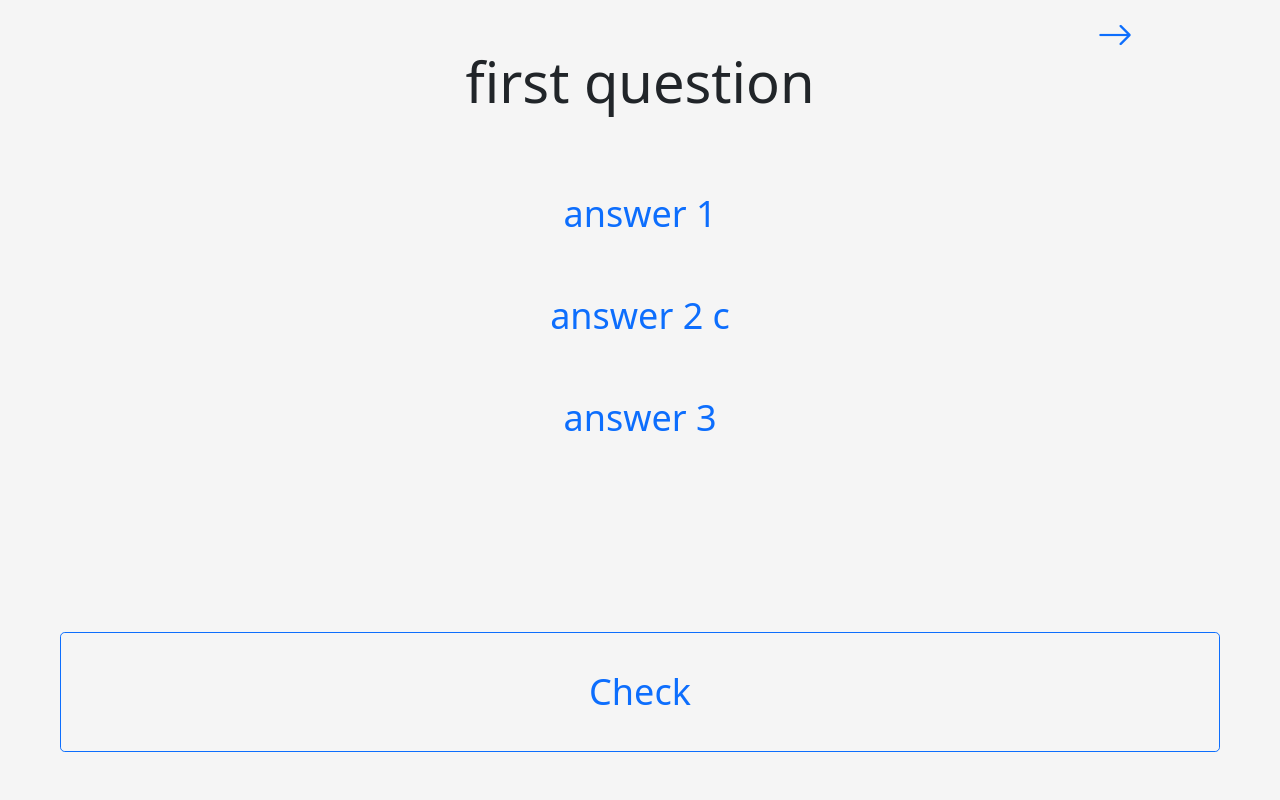
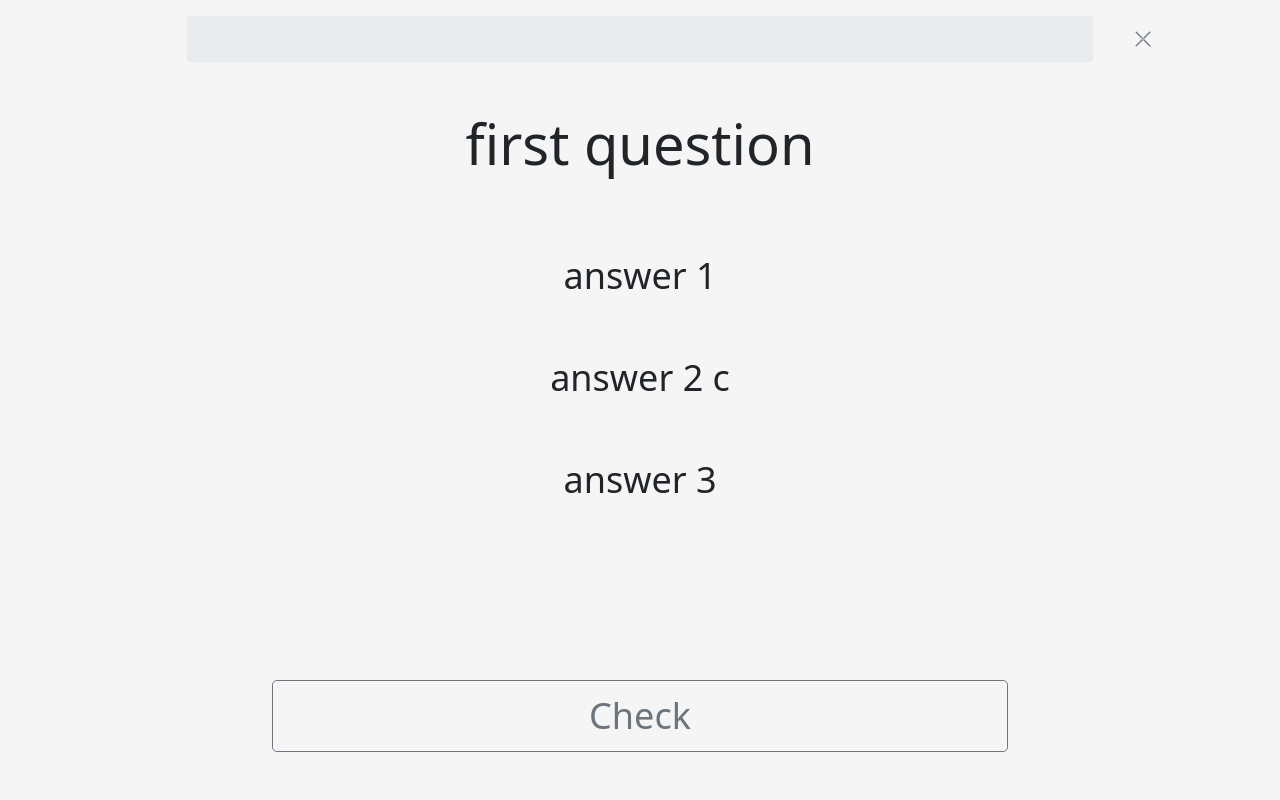
Before and after one commit to ramiboutas/englishquiz, a Django app: a page that uses templates/question_detail.html in a window 1280 px wide. Run offline with Django 4.2, Linux system fonts and the light colour scheme; data comes from the database, SQL or seed files in the repository; some libraries are stand-ins or nearby versions.

Commit message:
question detail page improved

```diff
--- a/quiz/models.py
+++ b/quiz/models.py
@@ -25,6 +25,9 @@ class Lection(models.Model):
     name = models.CharField(max_length=64)
     slug = models.SlugField(blank=True, unique=True)
 
+    # def get_number_of_questions(self):
+    #     return self.question_set.all().count()
+
     def get_first_question(self):
         return self.question_set.all().first()
 
@@ -46,6 +49,9 @@ class Question(models.Model):
 
     def check_answer_url(self):
         return reverse('check_answer', kwargs={'slug_quiz': self.lection.quiz.slug, 'slug_lection': self.lection.slug, 'id_question': self.id})
+
+    def update_progress_bar_url(self):
+        return reverse('update_progress_bar', kwargs={'slug_quiz': self.lection.quiz.slug, 'slug_lection': self.lection.slug, 'id_question': self.id})
 
     def is_first(self):
         return self.__class__.objects.all().first() == self
--- a/quiz/urls.py
+++ b/quiz/urls.py
@@ -9,5 +9,6 @@ urlpatterns = [
 
     # htmx
     path('hx/quiz/<slug:slug_quiz>/<slug:slug_lection>/<int:id_question>/check-answer/',views.check_answer, name='check_answer'),
+    path('hx/quiz/<slug:slug_quiz>/<slug:slug_lection>/<int:id_question>/update-progress-bar/',views.update_progress_bar, name='update_progress_bar'),
 
 ]
--- a/quiz/views.py
+++ b/quiz/views.py
@@ -22,15 +22,18 @@ def question_detail(request, slug_quiz, slug_lection, id_question):
     quiz = get_object_or_404(Quiz, slug=slug_quiz)
     lection = get_object_or_404(Lection, slug=slug_lection, quiz=quiz)
     question = get_object_or_404(Question, id=id_question, lection=lection)
-    context ={'question': question}
+    questions = list(Question.objects.filter(lection=lection))
+    index = questions.index(question)
+    number_of_questions = questions.__len__()
+    progress_percentage = int(index*100/number_of_questions)
+    context ={'question': question, 'progress_percentage': progress_percentage}
     return render(request, 'question_detail.html', context)
 
 
-
 def check_answer(request, slug_quiz, slug_lection, id_question):
-    question = get_object_or_404(Question, id=id_question)
     selected_answer_id = request.POST.get('selected_answer_id')
     selected_answer = get_object_or_404(Answer, id=selected_answer_id)
+    question = get_object_or_404(Question, id=id_question)
     context = {'question': question, 'selected_answer': selected_answer}
     if selected_answer.correct == True:
         response = render(request, 'partials/question_correct.html', context)
@@ -38,3 +41,15 @@ def check_answer(request, slug_quiz, slug_lection, id_question):
         response = render(request, 'partials/question_incorrect.html',  context)
     trigger_client_event(response, "answerCheckedEvent", { },) # this is the trigger event
     return response
+
+
+def update_progress_bar(request, slug_quiz, slug_lection, id_question):
+    quiz = get_object_or_404(Quiz, slug=slug_quiz)
+    lection = get_object_or_404(Lection, slug=slug_lection, quiz=quiz)
+    question = get_object_or_404(Question, id=id_question, lection=lection)
+    questions = list(Question.objects.filter(lection=lection))
+    index = questions.index(question) + 1
+    number_of_questions = questions.__len__()
+    progress_percentage = int(index*100/number_of_questions)
+    context ={'progress_percentage': progress_percentage}
+    return render(request, 'partials/progress_bar.html', context)
--- /dev/null
+++ b/templates/partials/progress_bar.html
@@ -0,0 +1,3 @@
+<div class="progress h-100">
+  <div class="progress-bar progress-bar-striped progress-bar-animated bg-success" role="progressbar" style="width: {{ progress_percentage }}%"></div>
+</div>
--- a/templates/partials/question_explanation.html
+++ /dev/null
@@ -1,6 +0,0 @@
-
-
-<div class="alert alert-info alert-dismissible fade show" role="alert">
-  Here comes the explanation ...
-  <button type="button" class="btn-close" data-bs-dismiss="alert" aria-label="Close"></button>
-</div>
--- a/templates/question_detail.html
+++ b/templates/question_detail.html
@@ -3,46 +3,50 @@
 
 {% block content %}
 
-<section >
+<!-- when the answer is checked, we update the progress bar -->
+<div hx-get="{{ question.update_progress_bar_url }}" hx-target="#progress-bar" hx-swap="innerHTML"
+hx-trigger="answerCheckedEvent from:body"></div>
+
+
+<div class="container mt-3">
+
   <div class="row" hx-boost="true">
-    <div class="col-2">
+    <div class="col-1">
       {% if not question.is_first %}
-        <a style="font-size: 36px;" class="btn btn-lg btn-outline-primary w-100 border-0"
+        <a class="btn btn-lg btn-outline-secondary border-0"
           href="{{ question.previous_object.get_detail_url }}"><i class="bi bi-arrow-left"></i></a>
       {% endif %}
+    </div>
 
+    <div id="progress-bar" class="col-10">
+      {% include "partials/progress_bar.html" %}
     </div>
-    <div class="col-8">
-      <h1 class="display-4 text-center py-5">{{ question.name }}</h1>
+
+    <div class="col-1">
+      <a  class="btn btn-lg btn-outline-secondary border-0" href="{{ question.lection.quiz.get_detail_url }}"><i class="bi bi-x-lg"></i></a>
     </div>
-    <div class="col-2">
-      {% if not question.is_last %}
-        <a  style="font-size: 36px;" class="btn btn-lg btn-outline-primary w-100 border-0"
-         href="{{ question.next_object.get_detail_url }}"><i class="bi bi-arrow-right"></i></a>
-      {% endif %}
-    </div>
+  </div>
 </div>
-</section>
 
-<form  >
-  <div id="answers">
+<div class="row">
+  <h1 class="display-4 text-center py-5">{{ question.name }}</h1>
+</div>
+
+<form id="answers">
+  <div class="col-md-8 offset-md-2" >
   {% for answer in question.answer_set.all %}
     <p class="py-2">
       <input type="radio" class="btn-check" name="selected_answer_id" value="{{answer.id}}" id="option-{{answer.id}}" autocomplete="off">
-      <label style="font-size: 36px;" class="btn btn-lg btn-outline-primary border-0 w-100" for="option-{{answer.id}}">{{answer.name}}</label>
+      <label style="font-size: 36px;" class="btn btn-lg btn-outline-dark border-0 w-100" for="option-{{answer.id}}">{{answer.name}}</label>
     </p>
   {% endfor %}
   </div>
 
-
-
-
-
-  <div class="fixed-bottom" hx-boost="true">
-    <div class="row m-5" style="height:120px;">
-      <div class="col ">
-        <button  style="font-size: 36px;" class="btn btn-lg btn-outline-primary w-100 h-100 "
-         hx-post="{{ question.check_answer_url }}" hx-trigger="click" hx-target="#answers">Check</button>
+  <div class="fixed-bottom container" hx-boost="true">
+    <div class="row">
+      <div class="col-md-8 offset-md-2 mb-5">
+          <button id="" style="font-size: 36px;" class="btn btn-lg btn-outline-secondary w-100 h-100 "
+            hx-post="{{ question.check_answer_url }}" hx-trigger="click" hx-target="#answers" hx-swap="outerHTML">Check</button>
       </div>
     </div>
   </div>
```
Also changed, not shown: templates/partials/check_or_next_button.html (added, +13 -0 lines), templates/partials/question_correct.html (+10 -4 lines), templates/partials/question_incorrect.html (+10 -3 lines).
